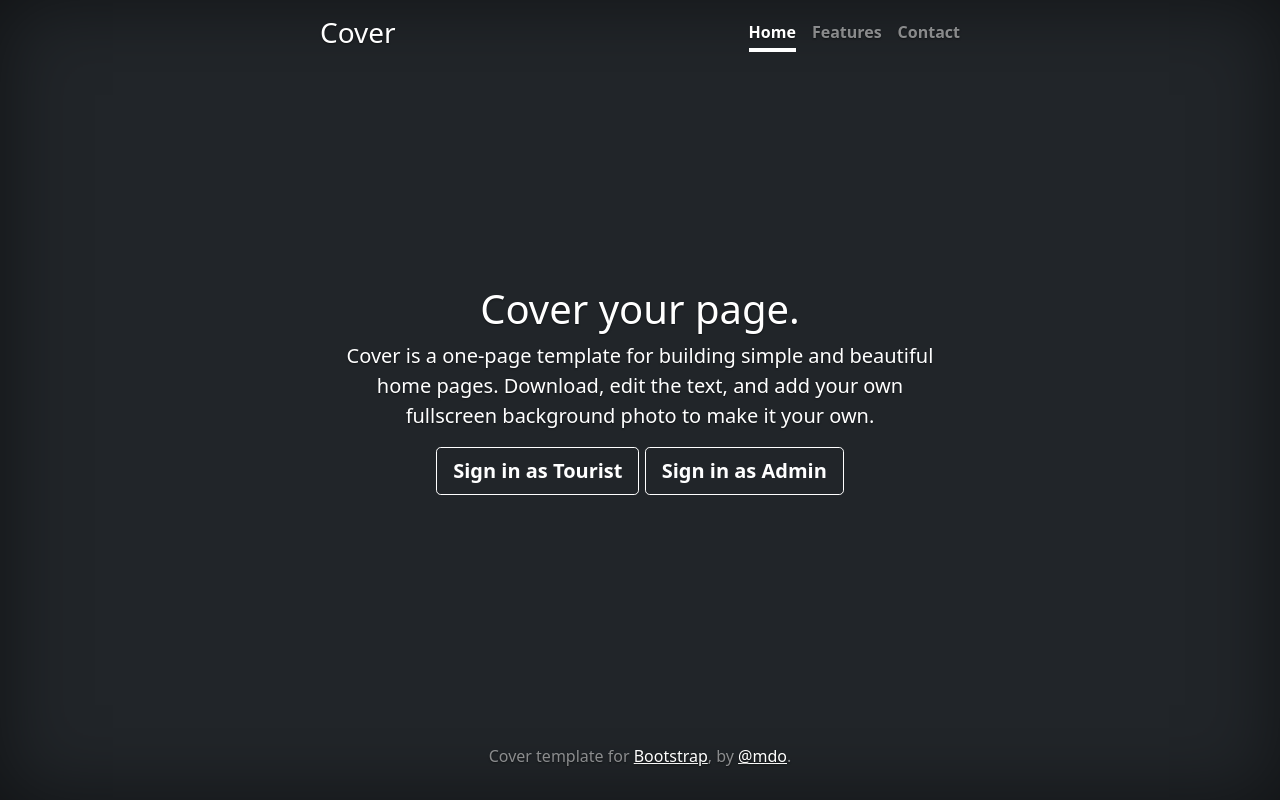
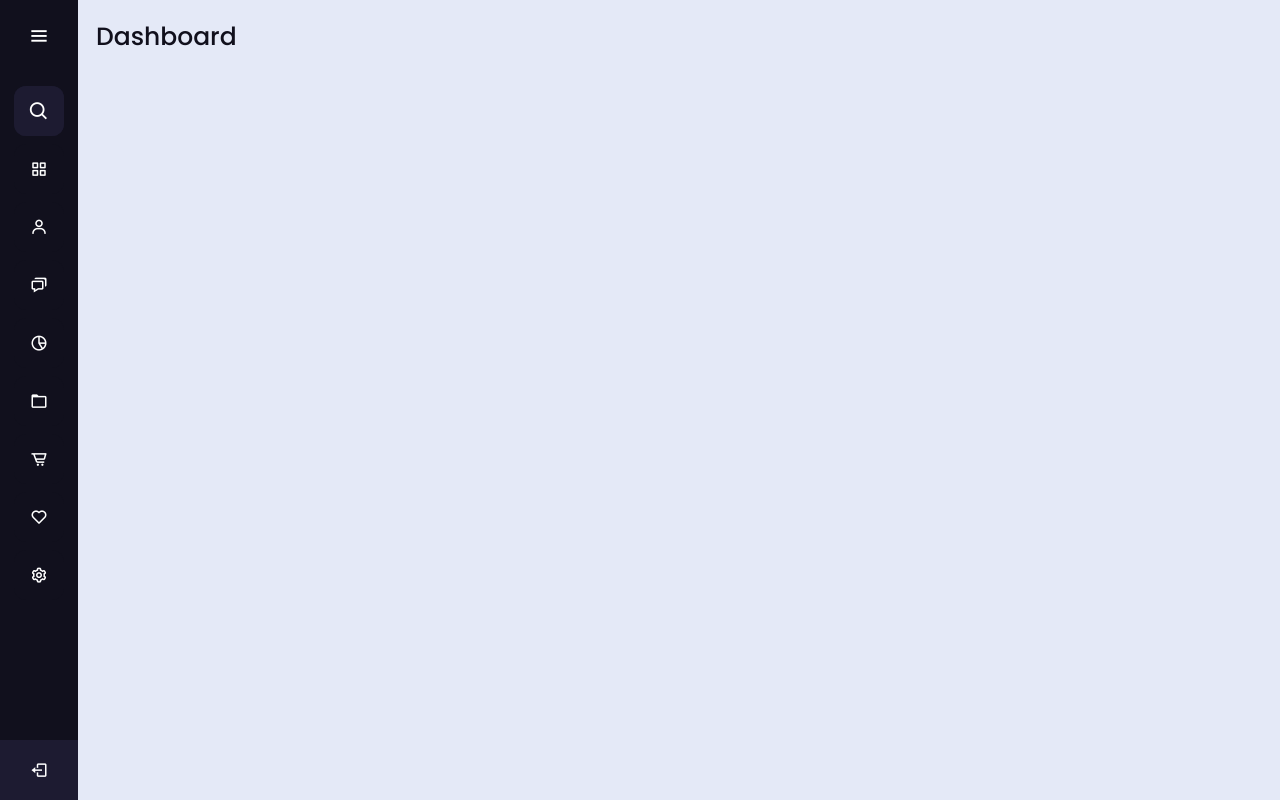
Before and after one commit to Jcvillanueva/Bisita-Pilipinas, a PHP site: page /homePage.html in a window 1280 px wide. Run offline with PHP 8.4, Linux system fonts and the light colour scheme.

Commit message:
Rename
Rename and change everything

```diff
--- a/BisitaPilipinas/homePage.html
+++ b/BisitaPilipinas/homePage.html
@@ -1,70 +1,130 @@
-<!doctype html>
-<html lang="en" class="h-100">
-  <head>
-    <meta charset="utf-8">
-    <meta name="viewport" content="width=device-width, initial-scale=1">
-    <meta name="description" content="">
-    <meta name="author" content="Mark Otto, Jacob Thornton, and Bootstrap contributors">
-    <meta name="generator" content="Hugo 0.84.0">
-    <title>Bisita Pilipinas</title>
+<!DOCTYPE html>
+<html>
+    <head>
+      <link rel="stylesheet" href="CSS/Index.css">
+      <link rel="stylesheet" href="CSS/headers.css">
+      <link href='https://unpkg.com/boxicons@2.1.4/css/boxicons.min.css' rel='stylesheet'>
+      <!-- <link rel="stylesheet" href="CSS/sidebars.css"> -->
+      <link rel="canonical" href="https://getbootstrap.com/docs/5.0/examples/sidebars/">
+      <meta charset="UTF-8">
+      <meta name="viewport" content="width=device-width, initial-scale=1.0">
 
-    <link rel="canonical" href="https://getbootstrap.com/docs/5.0/examples/cover/">
-    <link rel="stylesheet" href="CSS/cover.css">
+      <!-- Javascripts -->
+      <script src="https://cdn.jsdelivr.net/npm/bootstrap@5.0.2/dist/js/bootstrap.bundle.min.js" integrity="sha384-MrcW6ZMFYlzcLA8Nl+NtUVF0sA7MsXsP1UyJoMp4YLEuNSfAP+JcXn/tWtIaxVXM" crossorigin="anonymous"></script>
+      <!-- Javascripts end -->
+     <title> Bisita Pilipinas</title>
+    </head>
 
-    <link href="https://cdn.jsdelivr.net/npm/bootstrap@5.0.2/dist/css/bootstrap.min.css" rel="stylesheet" integrity="sha384-EVSTQN3/azprG1Anm3QDgpJLIm9Nao0Yz1ztcQTwFspd3yD65VohhpuuCOmLASjC" crossorigin="anonymous">
+    <body>
+      <!-- <script src="Javascripts/sidebars.js"></script> -->
+      <!-- Sidebar -->
+      <div class="sidebar">
+        <div class="logo-details">
+          <i class='bx bxl-c-plus-plus icon'></i>
+            <div class="logo_name">Bisita Ecija</div>
+            <i class='bx bx-menu' id="btn" ></i>
+        </div>
+        <ul class="nav-list">
+          <li>
+              <i class='bx bx-search' ></i>
+             <input type="text" placeholder="Search...">
+             <span class="tooltip">Search</span>
+          </li>
+          <li>
+            <a href="#">
+              <i class='bx bx-grid-alt'></i>
+              <span class="links_name">Dashboard</span>
+            </a>
+             <span class="tooltip">Dashboard</span>
+          </li>
+          <li>
+           <a href="#">
+             <i class='bx bx-user' ></i>
+             <span class="links_name">User</span>
+           </a>
+           <span class="tooltip">User</span>
+         </li>
+         <li>
+           <a href="#">
+             <i class='bx bx-chat' ></i>
+             <span class="links_name">Messages</span>
+           </a>
+           <span class="tooltip">Messages</span>
+         </li>
+         <li>
+           <a href="#">
+             <i class='bx bx-pie-chart-alt-2' ></i>
+             <span class="links_name">Analytics</span>
+           </a>
+           <span class="tooltip">Analytics</span>
+         </li>
+         <li>
+           <a href="#">
+             <i class='bx bx-folder' ></i>
+             <span class="links_name">File Manager</span>
+           </a>
+           <span class="tooltip">Files</span>
+         </li>
+         <li>
+           <a href="#">
+             <i class='bx bx-cart-alt' ></i>
+             <span class="links_name">Order</span>
+           </a>
+           <span class="tooltip">Order</span>
+         </li>
+         <li>
+           <a href="#">
+             <i class='bx bx-heart' ></i>
+             <span class="links_name">Saved</span>
+           </a>
+           <span class="tooltip">Saved</span>
+         </li>
+         <li>
+           <a href="#">
+             <i class='bx bx-cog' ></i>
+             <span class="links_name">Setting</span>
+           </a>
+           <span class="tooltip">Setting</span>
+         </li>
+         <li class="profile">
+             <div class="profile-details">
+               <!--<img src="profile.jpg" alt="profileImg">-->
+               <div class="name_job">
+                 <div class="name">Prem Shahi</div>
+                 <div class="job">Web designer</div>
+               </div>
+             </div>
+             <i class='bx bx-log-out' id="log_out" ></i>
+         </li>
+        </ul>
+      </div>
+      <section class="home-section">
+          <div class="text">Dashboard</div>
+      </section>
+      <script>
+      let sidebar = document.querySelector(".sidebar");
+      let closeBtn = document.querySelector("#btn");
+      let searchBtn = document.querySelector(".bx-search");
 
-    <!-- Bootstrap core CSS -->
+      closeBtn.addEventListener("click", ()=>{
+        sidebar.classList.toggle("open");
+        menuBtnChange();//calling the function(optional)
+      });
 
-    <style>
-      .bd-placeholder-img {
-        font-size: 1.125rem;
-        text-anchor: middle;
-        -webkit-user-select: none;
-        -moz-user-select: none;
-        user-select: none;
+      searchBtn.addEventListener("click", ()=>{ // Sidebar open when you click on the search iocn
+        sidebar.classList.toggle("open");
+        menuBtnChange(); //calling the function(optional)
+      });
+
+      // following are the code to change sidebar button(optional)
+      function menuBtnChange() {
+       if(sidebar.classList.contains("open")){
+         closeBtn.classList.replace("bx-menu", "bx-menu-alt-right");//replacing the iocns class
+       }else {
+         closeBtn.classList.replace("bx-menu-alt-right","bx-menu");//replacing the iocns class
+       }
       }
+      </script>
 
-      @media (min-width: 768px) {
-        .bd-placeholder-img-lg {
-          font-size: 3.5rem;
-        }
-      }
-    </style>
-
-
-    <!-- Custom styles for this template -->
-  </head>
-  <script src="https://cdn.jsdelivr.net/npm/bootstrap@5.0.2/dist/js/bootstrap.bundle.min.js" integrity="sha384-MrcW6ZMFYlzcLA8Nl+NtUVF0sA7MsXsP1UyJoMp4YLEuNSfAP+JcXn/tWtIaxVXM" crossorigin="anonymous"></script>
-
-  <body class="d-flex h-100 text-center text-white bg-dark">
-
-<div class="cover-container d-flex w-100 h-100 p-3 mx-auto flex-column">
-  <header class="mb-auto">
-    <div>
-      <h3 class="float-md-start mb-0">Cover</h3>
-      <nav class="nav nav-masthead justify-content-center float-md-end">
-        <a class="nav-link active" aria-current="page" href="#">Home</a>
-        <a class="nav-link" href="#">Features</a>
-        <a class="nav-link" href="#">Contact</a>
-      </nav>
-    </div>
-  </header>
-
-  <main class="px-3">
-    <h1>Cover your page.</h1>
-    <p class="lead">Cover is a one-page template for building simple and beautiful home pages. Download, edit the text, and add your own fullscreen background photo to make it your own.</p>
-    <p class="lead">
-      <button class="btn btn-lg btn-secondary fw-bold border-white bg-dark" onclick="document.location='signPage.html' ">Sign in as Tourist</a></button>
-      <button class="btn btn-lg btn-secondary fw-bold border-white bg-dark" onclick="document.location='signPage.html' ">Sign in as Admin</a></button>
-    </p>
-  </main>
-
-  <footer class="mt-auto text-white-50">
-    <p>Cover template for <a href="https://getbootstrap.com/" class="text-white">Bootstrap</a>, by <a href="https://twitter.com/mdo" class="text-white">@mdo</a>.</p>
-  </footer>
-</div>
-
-
-
-  </body>
+    </body>
 </html>
```
Also changed, not shown: BisitaPilipinas/index.html (+59 -108 lines), BisitaPilipinas/signPage.html (deleted, +0 -48 lines), BisitaPilipinas/CSS/Index.css (line endings or trailing spaces).
